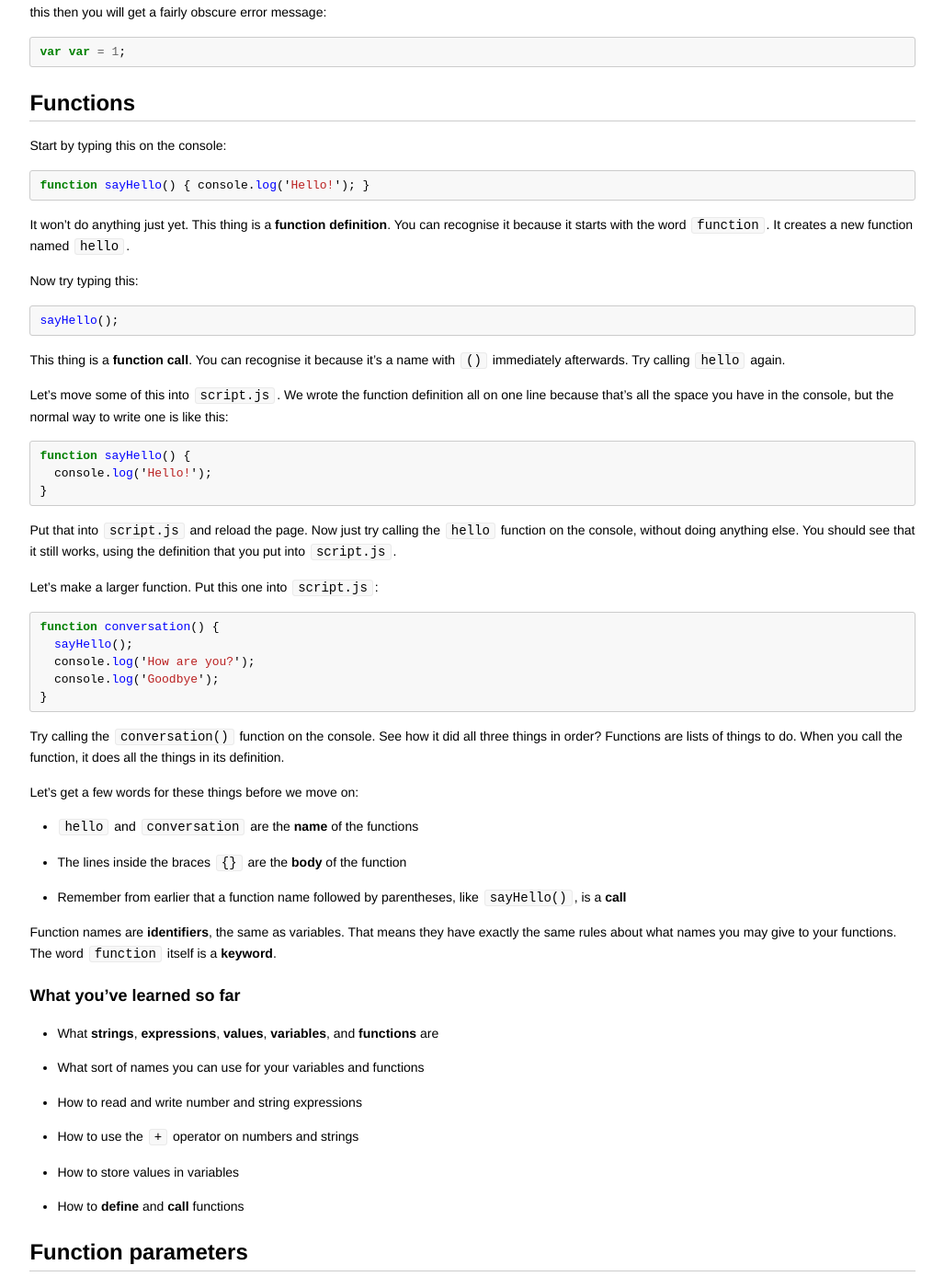
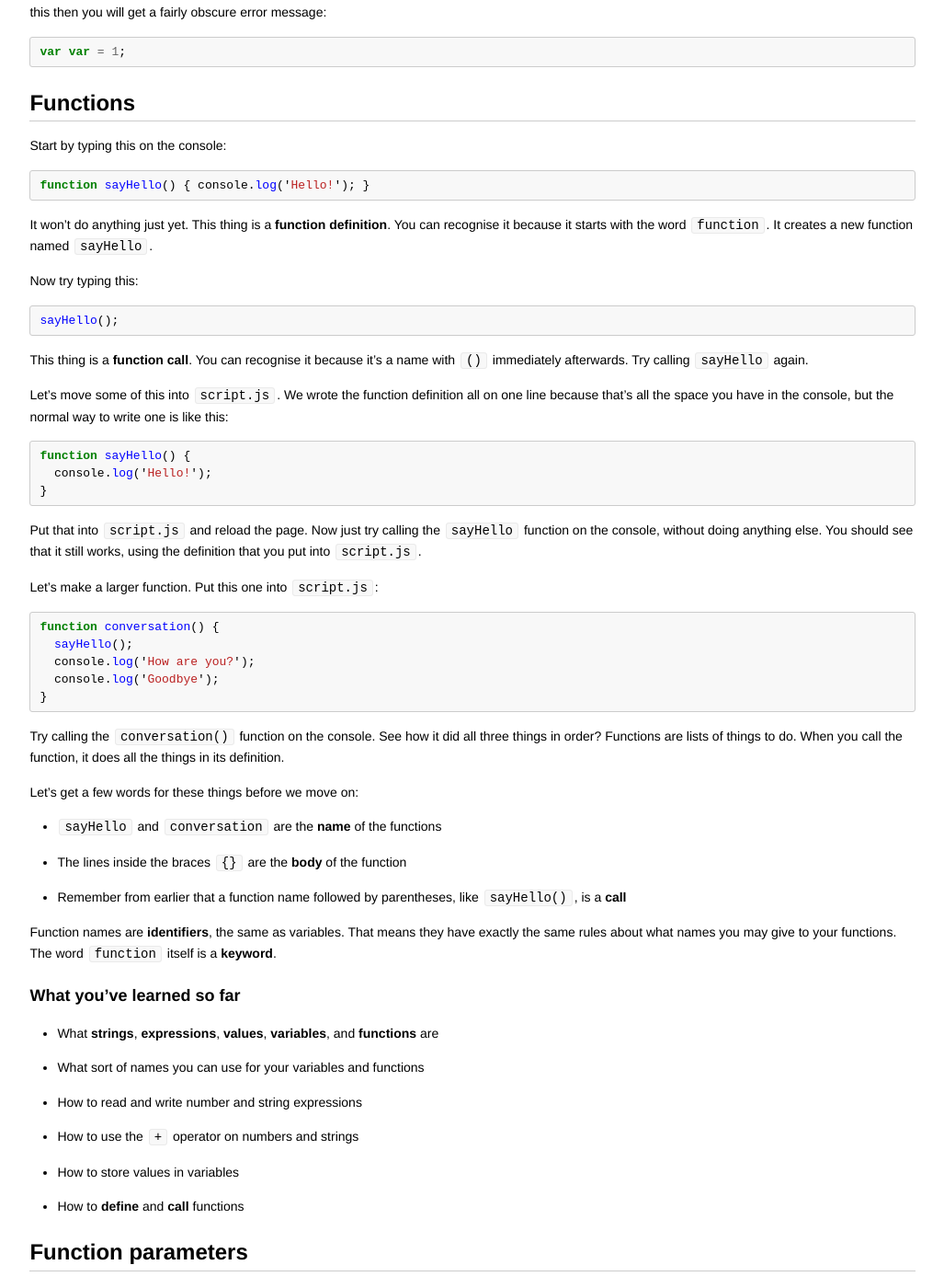
Before and after one commit to codebar/tutorials, a Jekyll site: the page built from js/lesson1/tutorial.md, in a window 1280 px wide and 1400 px high, scrolled down 4866 px. Shown: the whole window at 92% size, without its empty margins (126-1153 px from the left). Built offline with Jekyll 4.4.1, drawn with Linux system fonts in a browser that asks for light colours; some of the changed text lies outside the part shown.

Commit message:
:%s/hello/sayHello/g when referring to the function name

````diff
--- a/js/lesson1/tutorial.md
+++ b/js/lesson1/tutorial.md
@@ -231,7 +231,7 @@ function sayHello() { console.log('Hello!'); }
 
 It won't do anything just yet. This thing is a **function
 definition**. You can recognise it because it starts with the word
-`function`. It creates a new function named `hello`.
+`function`. It creates a new function named `sayHello`.
 
 Now try typing this:
 
@@ -240,7 +240,8 @@ sayHello();
 ```
 
 This thing is a **function call**. You can recognise it because
-it's a name with `()` immediately afterwards. Try calling `hello` again.
+it's a name with `()` immediately afterwards. Try calling `sayHello`
+again.
 
 Let's move some of this into `script.js`. We wrote the function
 definition all on one line because that's all the space you have in
@@ -253,9 +254,9 @@ function sayHello() {
 ```
 
 Put that into `script.js` and reload the page. Now just try calling
-the `hello` function on the console, without doing anything else. You
-should see that it still works, using the definition that you put into
-`script.js`.
+the `sayHello` function on the console, without doing anything else.
+You should see that it still works, using the definition that you put
+into `script.js`.
 
 Let's make a larger function. Put this one into `script.js`:
 
@@ -274,7 +275,7 @@ definition.
 
 Let's get a few words for these things before we move on:
 
-* `hello` and `conversation` are the **name** of the functions
+* `sayHello` and `conversation` are the **name** of the functions
 * The lines inside the braces `{}` are the **body** of the function
 * Remember from earlier that a function name followed by parentheses,
   like `sayHello()`, is a **call**
@@ -295,7 +296,7 @@ functions. The word `function` itself is a **keyword**.
 
 ## Function parameters
 
-Change your `hello` function definition to look like this:
+Change your `sayHello` function definition to look like this:
 
 ```js
 function sayHello(person) {
@@ -342,9 +343,9 @@ the value that was given to `return`. If the function got to the end
 without ever seeing `return` then the value of the call will just be
 `undefined`.
 
-Now change your `hello` function to use this new `greeting` function,
-instead of having the message in it. Check that `conversation` still
-works afterwards.
+Now change your `sayHello` function to use this new `greeting`
+function, instead of having the message in it. Check that
+`conversation` still works afterwards.
 
 ## Multiple function parameters
 
````
